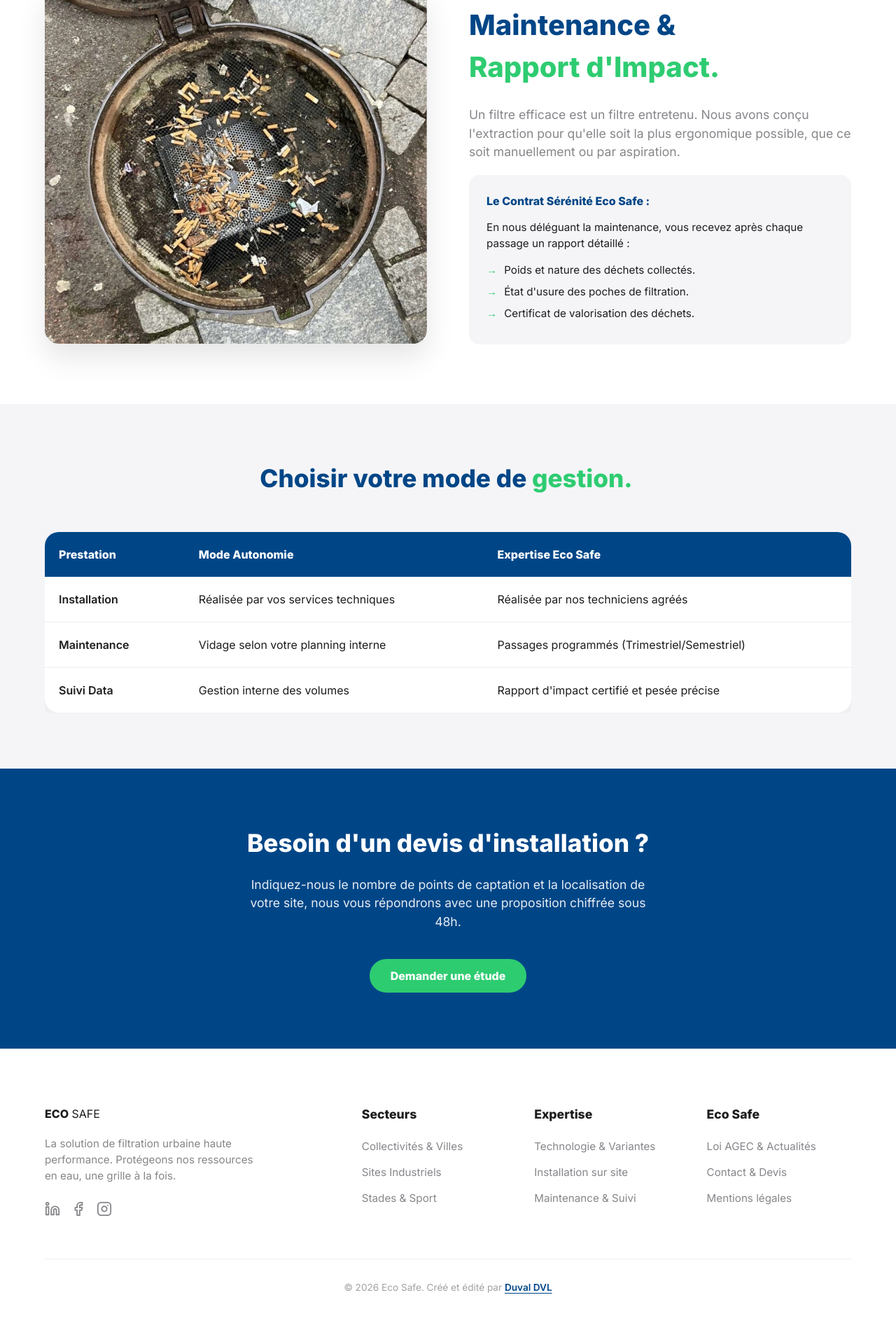
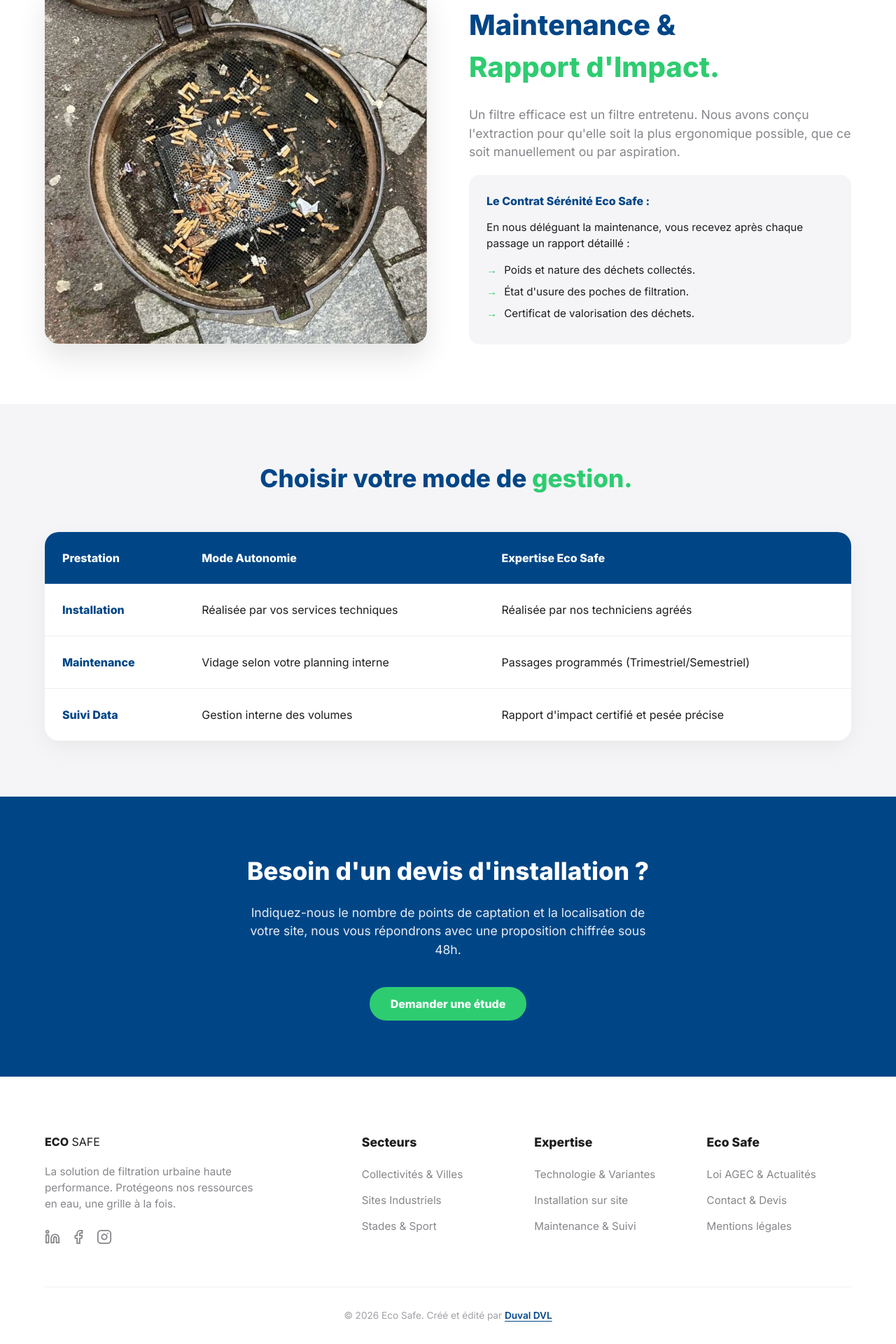
Before and after one commit to DuvalDVL/ecosafe, a Jekyll site: the page built from services/index.html, in a window 1280 px wide. Shown: the part 1386-3306 px from the top of the page at 70% size. Built offline with Jekyll 4.4.1, drawn with Linux system fonts in a browser that asks for light colours; before the commit the page ends 3266 px from its top, so only the background shows below that.

Commit message:
Update index.html

```diff
--- a/services/index.html
+++ b/services/index.html
@@ -86,32 +86,58 @@ description: "Découvrez nos services d'accompagnement : installation rapide en
     <div class="section-header text-center" style="margin-bottom: 50px;">
       <h2 style="font-size: 2.2rem; color: var(--eco-blue);">Choisir votre mode de <span class="text-green">gestion.</span></h2>
     </div>
-    <div class="table-responsive-wrapper" style="overflow-x: auto; -webkit-overflow-scrolling: touch;">
-      <table style="width: 100%; border-collapse: collapse; background: white; border-radius: 20px; overflow: hidden; box-shadow: 0 10px 30px rgba(0,0,0,0.05); min-width: 600px;"> <thead>
+
+    <div class="desktop-only">
+      <table style="width: 100%; border-collapse: collapse; background: white; border-radius: 20px; overflow: hidden; box-shadow: 0 10px 30px rgba(0,0,0,0.05);">
+        <thead>
           <tr style="background: var(--eco-blue); color: white; text-align: left;">
-            <th style="padding: 20px; min-width: 150px;">Prestation</th> <th style="padding: 20px;">Mode Autonomie</th>
-            <th style="padding: 20px;">Expertise Eco Safe</th>
+            <th style="padding: 25px;">Prestation</th>
+            <th style="padding: 25px;">Mode Autonomie</th>
+            <th style="padding: 25px;">Expertise Eco Safe</th>
           </tr>
         </thead>
         <tbody>
           <tr style="border-bottom: 1px solid #eee;">
-            <td style="padding: 20px; font-weight: 600;">Installation</td>
-            <td style="padding: 20px;">Réalisée par vos services techniques</td>
-            <td style="padding: 20px;">Réalisée par nos techniciens agréés</td>
+            <td style="padding: 25px; font-weight: 700; color: var(--eco-blue);">Installation</td>
+            <td style="padding: 25px;">Réalisée par vos services techniques</td>
+            <td style="padding: 25px;">Réalisée par nos techniciens agréés</td>
           </tr>
           <tr style="border-bottom: 1px solid #eee;">
-            <td style="padding: 20px; font-weight: 600;">Maintenance</td>
-            <td style="padding: 20px;">Vidage selon votre planning interne</td>
-            <td style="padding: 20px;">Passages programmés (Trimestriel/Semestriel)</td>
+            <td style="padding: 25px; font-weight: 700; color: var(--eco-blue);">Maintenance</td>
+            <td style="padding: 25px;">Vidage selon votre planning interne</td>
+            <td style="padding: 25px;">Passages programmés (Trimestriel/Semestriel)</td>
           </tr>
           <tr>
-            <td style="padding: 20px; font-weight: 600;">Suivi Data</td>
-            <td style="padding: 20px;">Gestion interne des volumes</td>
-            <td style="padding: 20px;">Rapport d'impact certifié et pesée précise</td>
+            <td style="padding: 25px; font-weight: 700; color: var(--eco-blue);">Suivi Data</td>
+            <td style="padding: 25px;">Gestion interne des volumes</td>
+            <td style="padding: 25px;">Rapport d'impact certifié et pesée précise</td>
           </tr>
         </tbody>
       </table>
     </div>
+
+    <div class="mobile-only" style="display: flex; flex-direction: column; gap: 20px;">
+
+      <div style="background: white; padding: 25px; border-radius: 20px; box-shadow: 0 5px 15px rgba(0,0,0,0.05);">
+        <h3 style="color: var(--eco-blue); font-size: 1.4rem; margin-bottom: 15px; border-bottom: 2px solid var(--bg-light); padding-bottom: 10px;">Installation</h3>
+        <p style="margin-bottom: 10px;"><strong>→ Autonomie :</strong> Réalisée par vos services techniques.</p>
+        <p><strong>→ Expertise :</strong> Réalisée par nos techniciens agréés.</p>
+      </div>
+
+      <div style="background: white; padding: 25px; border-radius: 20px; box-shadow: 0 5px 15px rgba(0,0,0,0.05);">
+        <h3 style="color: var(--eco-blue); font-size: 1.4rem; margin-bottom: 15px; border-bottom: 2px solid var(--bg-light); padding-bottom: 10px;">Maintenance</h3>
+        <p style="margin-bottom: 10px;"><strong>→ Autonomie :</strong> Vidage selon votre planning interne.</p>
+        <p><strong>→ Expertise :</strong> Passages programmés (Trimestriel/Semestriel).</p>
+      </div>
+
+      <div style="background: white; padding: 25px; border-radius: 20px; box-shadow: 0 5px 15px rgba(0,0,0,0.05);">
+        <h3 style="color: var(--eco-blue); font-size: 1.4rem; margin-bottom: 15px; border-bottom: 2px solid var(--bg-light); padding-bottom: 10px;">Suivi Data</h3>
+        <p style="margin-bottom: 10px;"><strong>→ Autonomie :</strong> Gestion interne des volumes.</p>
+        <p><strong>→ Expertise :</strong> Rapport d'impact certifié et pesée précise.</p>
+      </div>
+
+    </div>
+
   </div>
 </section>
 
```
